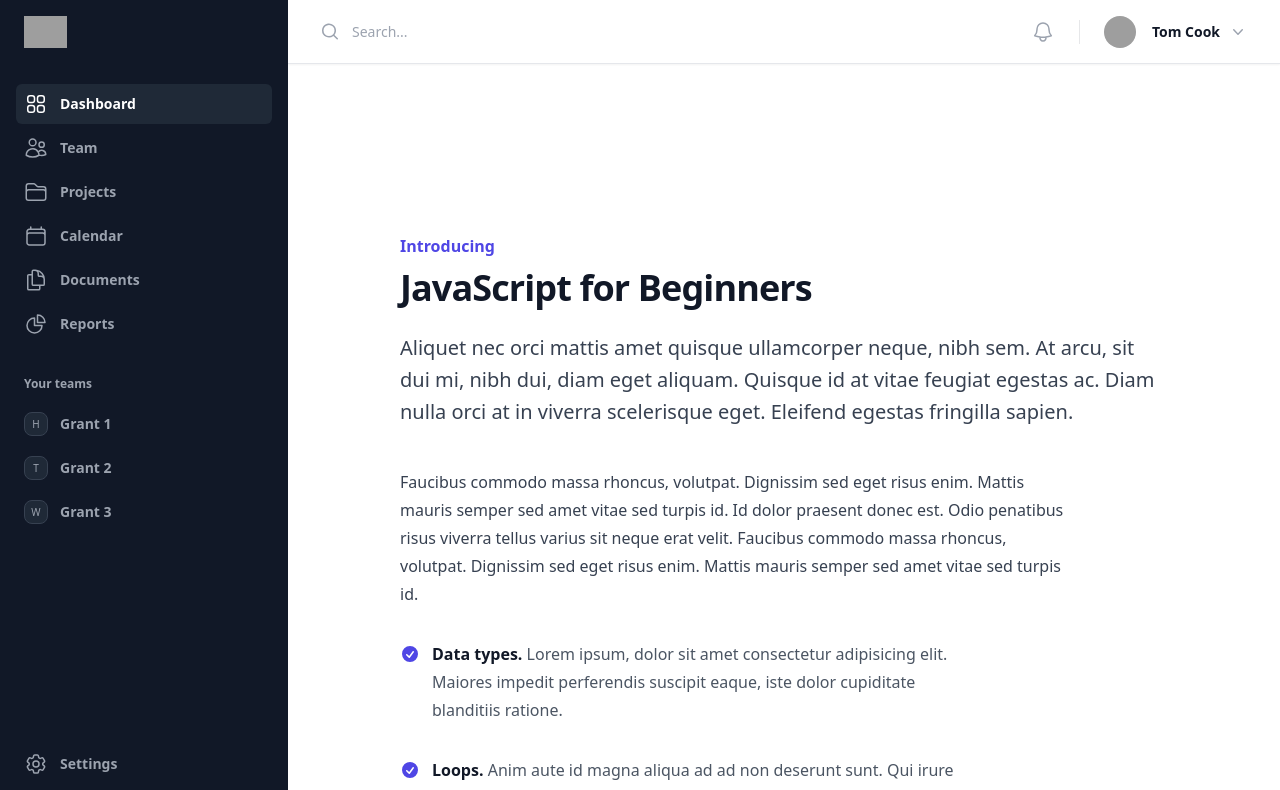
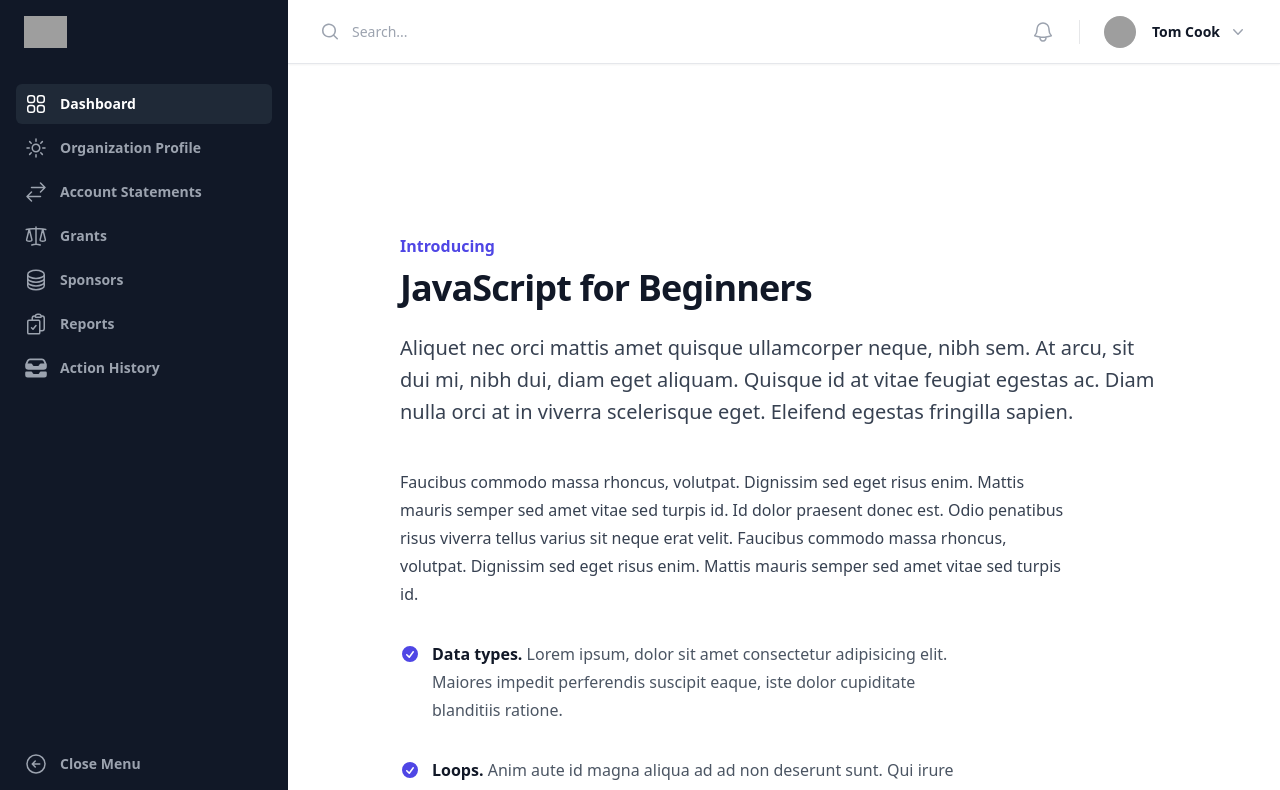
Before and after one commit to code4romania/alex-client, a Next.js app: page / in a window 1280 px wide. Shown: the top 790 px of the page. Built offline with nearby package versions, Linux system fonts and the light colour scheme; grey boxes are pictures that could not be loaded; a web font is replaced by a local one.

Commit message:
Adapted some of the icons.

```diff
--- a/components/layout/navbar/index.tsx
+++ b/components/layout/navbar/index.tsx
@@ -3,29 +3,36 @@
 import { Fragment, useState } from "react";
 import { Dialog, Transition } from "@headlessui/react";
 import {
-  CalendarIcon,
-  ChartPieIcon,
+  ArrowLeftCircleIcon,
+  ArrowsRightLeftIcon,
+  CircleStackIcon,
+  ClipboardDocumentCheckIcon,
   Cog6ToothIcon,
-  DocumentDuplicateIcon,
-  FolderIcon,
+  ScaleIcon,
   Squares2X2Icon,
-  UsersIcon,
+  SunIcon,
   XMarkIcon,
 } from "@heroicons/react/24/outline";
+import { InboxStackIcon } from "@heroicons/react/20/solid";
 
 const navigation = [
   { name: "Dashboard", href: "#", icon: Squares2X2Icon, current: true },
-  { name: "Team", href: "#", icon: UsersIcon, current: false },
-  { name: "Projects", href: "#", icon: FolderIcon, current: false },
-  { name: "Calendar", href: "#", icon: CalendarIcon, current: false },
-  { name: "Documents", href: "#", icon: DocumentDuplicateIcon, current: false },
-  { name: "Reports", href: "#", icon: ChartPieIcon, current: false },
-];
-
-const grants = [
-  { id: 1, name: "Grant 1", href: "#", initial: "H", current: false },
-  { id: 2, name: "Grant 2", href: "#", initial: "T", current: false },
-  { id: 3, name: "Grant 3", href: "#", initial: "W", current: false },
+  { name: "Organization Profile", href: "#", icon: SunIcon, current: false },
+  {
+    name: "Account Statements",
+    href: "#",
+    icon: ArrowsRightLeftIcon,
+    current: false,
+  },
+  { name: "Grants", href: "#", icon: ScaleIcon, current: false },
+  { name: "Sponsors", href: "#", icon: CircleStackIcon, current: false },
+  {
+    name: "Reports",
+    href: "#",
+    icon: ClipboardDocumentCheckIcon,
+    current: false,
+  },
+  { name: "Action History", href: "#", icon: InboxStackIcon, current: false },
 ];
 
 function classNames({ classes = [] }: { classes?: any[] } = {}) {
@@ -124,43 +131,17 @@ export default async function Navbar() {
                           ))}
                         </ul>
                       </li>
-                      <li>
-                        <div className="text-xs font-semibold leading-6 text-gray-400">
-                          Your teams
-                        </div>
-                        <ul role="list" className="-mx-2 mt-2 space-y-1">
-                          {grants.map((grant) => (
-                            <li key={grant.name}>
-                              <a
-                                href={grant.href}
-                                className={classNames({
-                                  classes: [
-                                    grant.current
-                                      ? "bg-gray-800 text-white"
-                                      : "text-gray-400 hover:text-white hover:bg-gray-800",
-                                    "group flex gap-x-3 rounded-md p-2 text-sm leading-6 font-semibold",
-                                  ],
-                                })}
-                              >
-                                <span className="flex h-6 w-6 shrink-0 items-center justify-center rounded-lg border border-gray-700 bg-gray-800 text-[0.625rem] font-medium text-gray-400 group-hover:text-white">
-                                  {grant.initial}
-                                </span>
-                                <span className="truncate">{grant.name}</span>
-                              </a>
-                            </li>
-                          ))}
-                        </ul>
-                      </li>
                       <li className="mt-auto">
                         <a
                           href="#"
                           className="group -mx-2 flex gap-x-3 rounded-md p-2 text-sm font-semibold leading-6 text-gray-400 hover:bg-gray-800 hover:text-white"
                         >
-                          <Cog6ToothIcon
+                          <ArrowLeftCircleIcon
                             className="h-6 w-6 shrink-0"
                             aria-hidden="true"
+                            onClick={() => setSidebarOpen(false)}
                           />
-                          Settings
+                          Close Menu
                         </a>
                       </li>
                     </ul>
@@ -210,43 +191,17 @@ export default async function Navbar() {
                   ))}
                 </ul>
               </li>
-              <li>
-                <div className="text-xs font-semibold leading-6 text-gray-400">
-                  Your teams
-                </div>
-                <ul role="list" className="-mx-2 mt-2 space-y-1">
-                  {grants.map((grant) => (
-                    <li key={grant.name}>
-                      <a
-                        href={grant.href}
-                        className={classNames({
-                          classes: [
-                            grant.current
-                              ? "bg-gray-800 text-white"
-                              : "text-gray-400 hover:text-white hover:bg-gray-800",
-                            "group flex gap-x-3 rounded-md p-2 text-sm leading-6 font-semibold",
-                          ],
-                        })}
-                      >
-                        <span className="flex h-6 w-6 shrink-0 items-center justify-center rounded-lg border border-gray-700 bg-gray-800 text-[0.625rem] font-medium text-gray-400 group-hover:text-white">
-                          {grant.initial}
-                        </span>
-                        <span className="truncate">{grant.name}</span>
-                      </a>
-                    </li>
-                  ))}
-                </ul>
-              </li>
               <li className="mt-auto">
                 <a
                   href="#"
                   className="group -mx-2 flex gap-x-3 rounded-md p-2 text-sm font-semibold leading-6 text-gray-400 hover:bg-gray-800 hover:text-white"
                 >
-                  <Cog6ToothIcon
+                  <ArrowLeftCircleIcon
                     className="h-6 w-6 shrink-0"
                     aria-hidden="true"
+                    onClick={() => setSidebarOpen(false)}
                   />
-                  Settings
+                  Close Menu
                 </a>
               </li>
             </ul>
```
